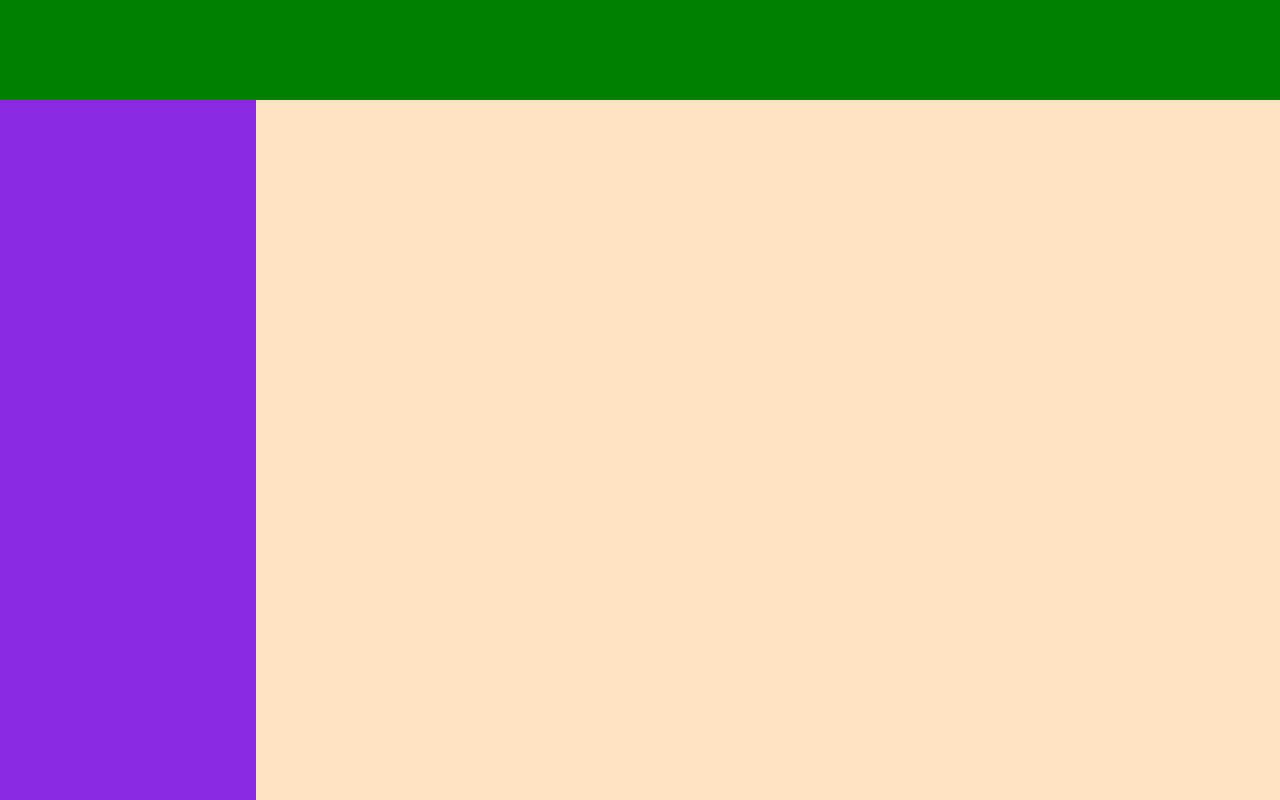
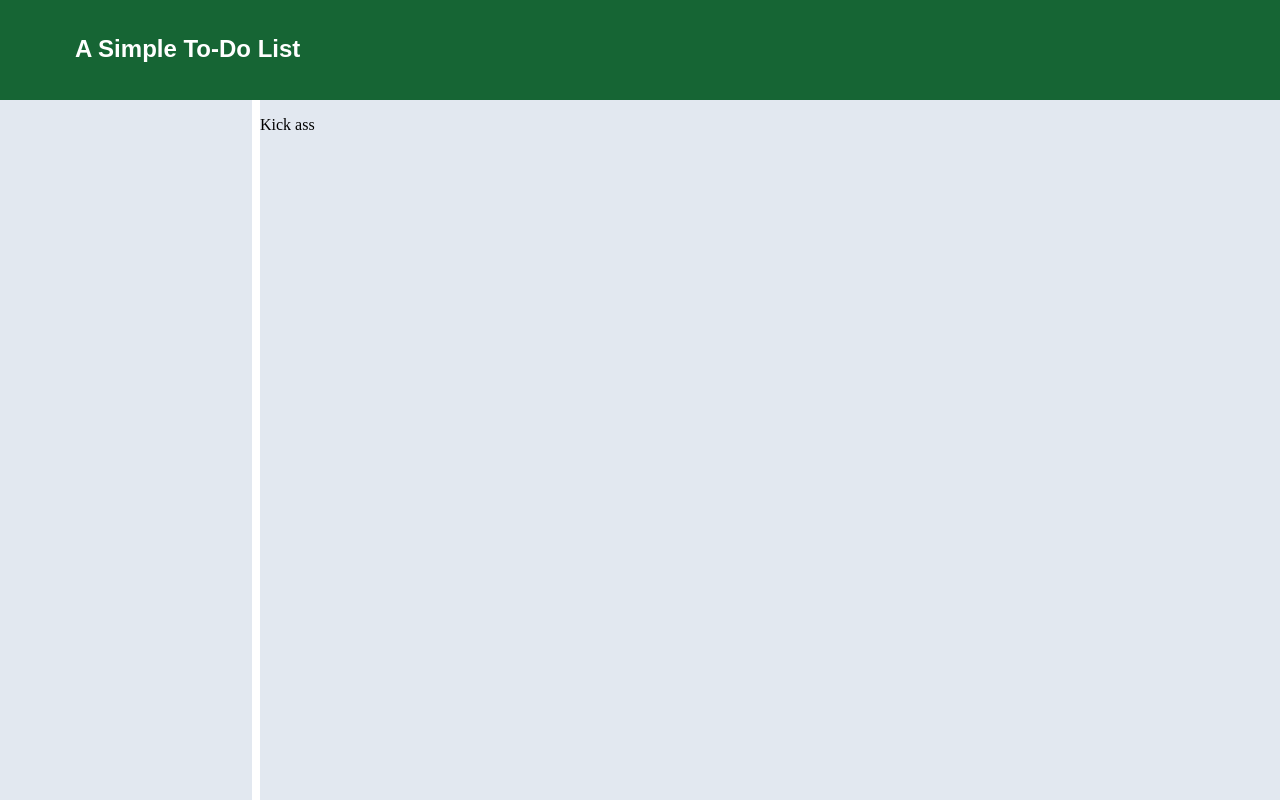
Before and after one commit to mjlebar/todo-project, a website with bundled scripts: page dist/index.html in a window 1280 px wide. Built offline with nearby package versions, Linux system fonts and the light colour scheme.

Commit message:
Set up module structure for loading projects and todos - next need to format lists

```diff
--- a/src/index.js
+++ b/src/index.js
@@ -1,3 +1,4 @@
-console.log("hello");
+import "./style.css";
+import { loadPage } from "./load-page.js";
 
-import "./style.css";
+loadPage();
--- /dev/null
+++ b/src/load-list.js
@@ -0,0 +1,18 @@
+import { todo } from "./todo.js";
+import { project } from "./project.js";
+
+function loadList() {
+  const kick = todo(
+    "Kick ass",
+    `Kick someone's ass`,
+    "12/15/2022",
+    "High",
+    true
+  );
+  const defProject = project("default");
+
+  defProject.addTodo(kick);
+  defProject.displayTodos();
+}
+
+export { loadList };
--- /dev/null
+++ b/src/load-page.js
@@ -0,0 +1,24 @@
+import { loadList } from "./load-list.js";
+
+function loadPage() {
+  const content = document.querySelector("#content");
+
+  const header = document.createElement("div");
+  header.classList.add("header");
+  const headerText = document.createElement("p");
+  headerText.textContent = "A Simple To-Do List";
+  headerText.classList.add("headerText");
+
+  const sidebar = document.createElement("div");
+  sidebar.classList.add("sidebar");
+  const main = document.createElement("div");
+  main.classList.add("main");
+
+  content.appendChild(header);
+  header.appendChild(headerText);
+  content.appendChild(sidebar);
+  content.appendChild(main); //Sets up basic structure of page
+  loadList();
+}
+
+export { loadPage };
--- /dev/null
+++ b/src/project.js
@@ -0,0 +1,17 @@
+function project(title) {
+  const todos = [];
+  const addTodo = (todo) => {
+    todos.push(todo);
+  };
+  const displayTodos = () => {
+    const main = document.querySelector(".main");
+    for (let todo of todos) {
+      const todoRow = document.createElement("p");
+      todoRow.textContent = todo.title;
+      todoRow.classList.add("todo");
+      main.appendChild(todoRow);
+    }
+  };
+  return { title, todos, addTodo, displayTodos };
+}
+export { project };
--- a/src/style.css
+++ b/src/style.css
@@ -9,17 +9,29 @@ body {
 }
 
 .header {
-  background-color: green;
+  background-color: #166534;
   grid-row-start: 1;
   grid-row-end: 2;
   grid-column-start: 1;
   grid-column-end: 3;
 }
 
+.headerText {
+  font-size: x-large;
+  color: white;
+  font-family: Arial, Helvetica, sans-serif;
+  font-weight: 700;
+
+  margin-left: 75px;
+  margin-block: 35px;
+}
+
 .sidebar {
-  background-color: blueviolet;
+  background-color: #e2e8f0;
+  border-right: 4px solid white;
 }
 
 .main {
-  background-color: bisque;
+  background-color: #e2e8f0;
+  border-left: 4px solid white;
 }
--- /dev/null
+++ b/src/todo.js
@@ -0,0 +1,8 @@
+function todo(title, description, dueDate, priority, completed) {
+  const toggleComplete = () => {
+    completed = !completed;
+  };
+  return { title, description, dueDate, priority, completed };
+}
+
+export { todo };
```
Also changed, not shown: dist/index.html, dist/main.js.
